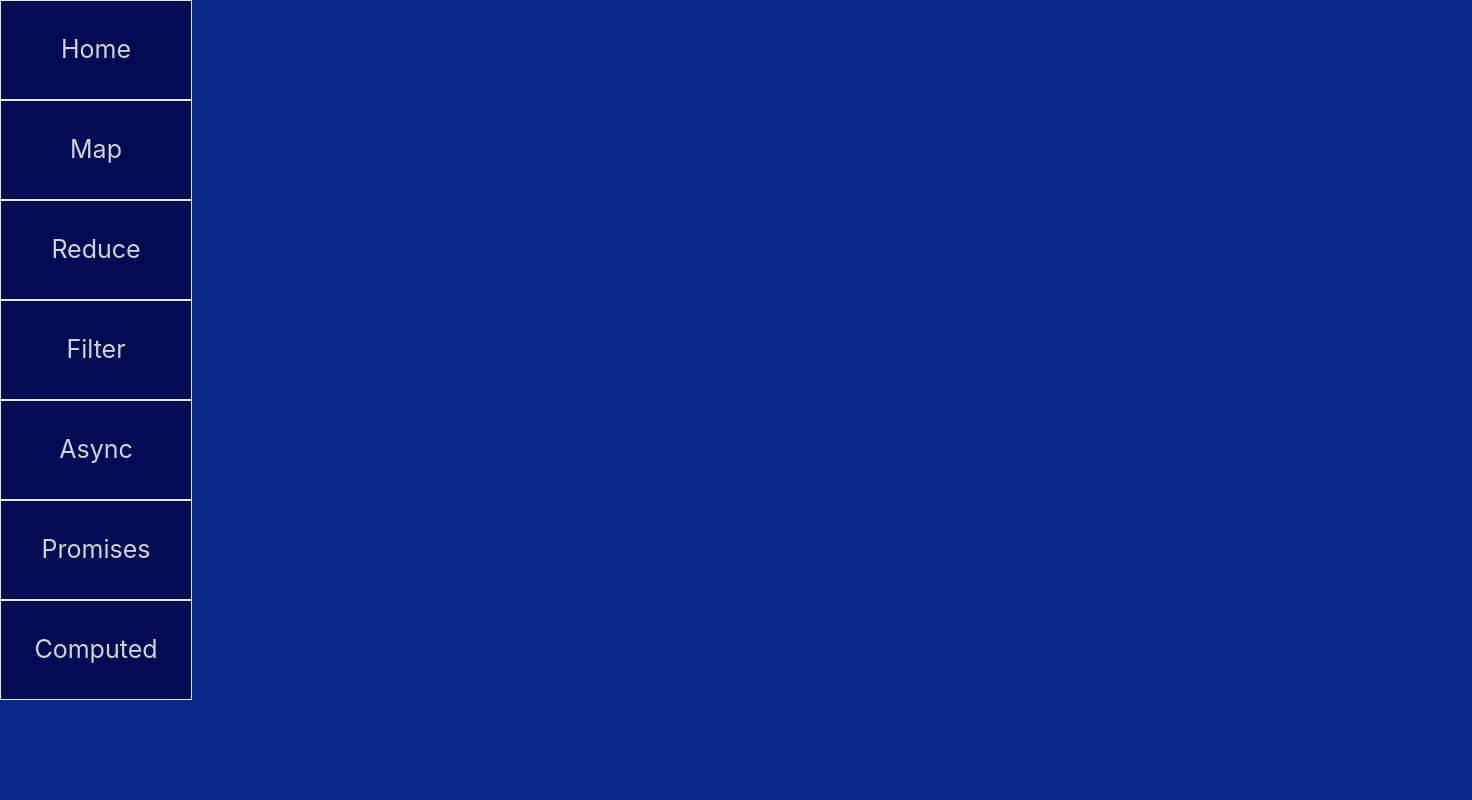
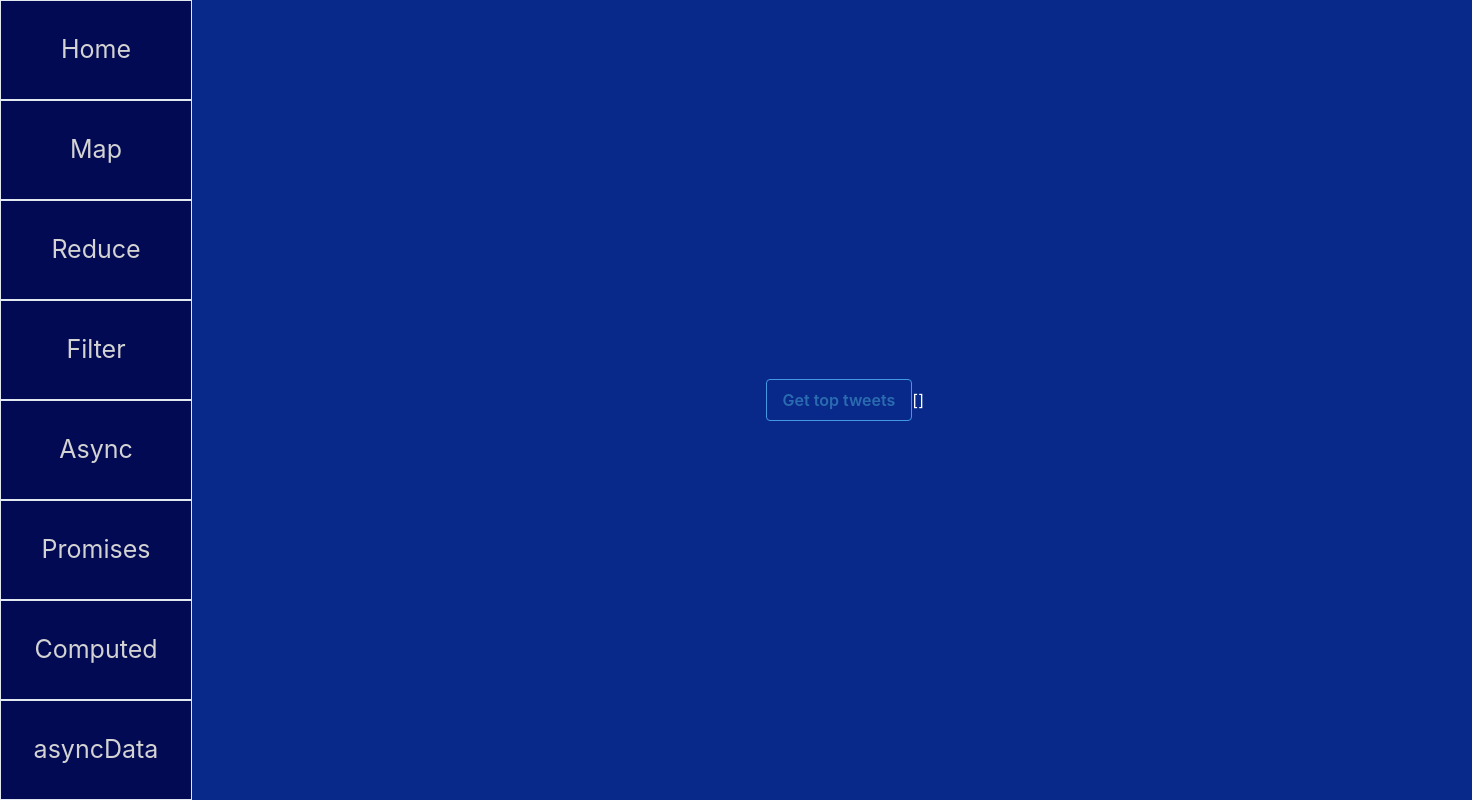
Before and after one commit to NathanLbc/Suivi100DaysOfCodeChallenge, a Nuxt app: page /asyncData in a window 1280 px wide. Shown: the whole page, 1472 px wide, since content can reach past the window. Built offline with nearby package versions, Linux system fonts and the light colour scheme.

Commit message:
Fixed Computed + asyncData request

```diff
--- a/layouts/default.vue
+++ b/layouts/default.vue
@@ -39,6 +39,11 @@
       <nuxt-link to="/computed">
         <div class="menu-btn round-lg border">
           <div class="titre">Computed</div>
+        </div>
+      </nuxt-link>
+      <nuxt-link to="/asyncData">
+        <div class="menu-btn round-lg border">
+          <div class="titre">asyncData</div>
         </div>
       </nuxt-link>
     </div>
--- a/nuxt.config.js
+++ b/nuxt.config.js
@@ -36,7 +36,16 @@ export default {
   modules: [
     // https://go.nuxtjs.dev/pwa
     '@nuxtjs/pwa',
+    '@nuxtjs/proxy'
   ],
+  proxy: {
+    '/api': {
+      target: 'https://api.twitter.com',
+      pathRewrite: {
+        '^/api' : "/"
+      }
+    }
+  },
 
   // Build Configuration (https://go.nuxtjs.dev/config-build)
   build: {
--- a/package.json
+++ b/package.json
@@ -9,7 +9,9 @@
     "generate": "nuxt generate"
   },
   "dependencies": {
+    "@nuxtjs/proxy": "^2.0.1",
     "@nuxtjs/pwa": "^3.0.2",
+    "axios": "^0.21.0",
     "core-js": "^3.6.5",
     "nuxt": "^2.14.6",
     "vue": "^2.6.12"
--- /dev/null
+++ b/pages/asyncData.vue
@@ -0,0 +1,41 @@
+<template>
+    <div class="container">
+        <button class="bg-transparent hover:bg-blue-500 text-blue-700 font-semibold hover:text-white py-2 px-4 border border-blue-500 hover:border-transparent rounded" v-on:click="asyncData">Get top tweets</button>
+        <div>{{ Trend }}</div>
+    </div>
+</template>
+
+<script>
+import axios from 'axios'
+
+export default {
+    data: function() {
+        return {
+        Trend: []
+        }
+    },
+  methods: {
+    asyncData: async function(){
+        const config = {
+            headers: { Authorization: `Bearer AAAAAAAAAAAAAAAAAAAAAKOhJAEAAAAA3y%2BbfsTJswACJBBQv5uoXCeHsmQ%3DwyEvUoV6q93REinnLI8VCD515ltjuZkuOzIOotwArCNptJ2S9y` }
+        }
+        let topTweet = "";
+        let globalData = "";
+        let item = "";
+
+        await axios.get("/api/1.1/trends/place.json?id=1", config)
+        .then((response) => {
+            globalData = response.data[0].trends;
+            for (item of globalData) {
+                topTweet += "\n" + item.name + ", "
+            }
+            console.log(topTweet)
+        })
+        this.Trend.push(topTweet)
+
+      },
+    },
+  }
+</script>
+
+<style></style>
--- a/pages/computed.vue
+++ b/pages/computed.vue
@@ -3,12 +3,10 @@
    <title>Computed Properties</title>
    <div id="computed_props">
 
-
-       <button v-on:click="getfullname" class="bg-transparent hover:bg-blue-500 text-blue-700 font-semibold hover:text-white py-2 px-4 border border-blue-500 hover:border-transparent rounded">Update</button>
-       FirstName : <input type="text" v-model = "fistname"/>
+       FirstName : <input type="text" v-model = "firstname"/>
        LastName : <input type="text" v-model = "lastname" />
        <p> My name is {{ firstname }} {{ lastname }}</p>
-       <p> Using computed method : {{getfullname}}</p>
+       <p> Using computed method : {{ getfullname }}</p>
 
 
    </div>
@@ -19,10 +17,12 @@
 <script>
 export default {
   el: "#computed_props",
-  data: {
+  data() {
+    return {
       firstname: "",
       lastname: "",
       birthyear: ""
+  }
   },
   computed: {
       getfullname: function(){
```
Also changed, not shown: 1 other file (tests, documents, lock files or other folders).
